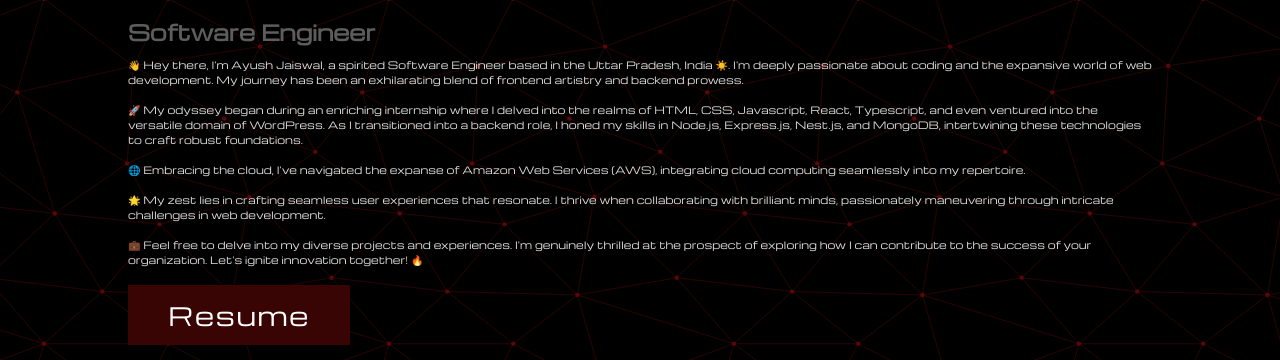
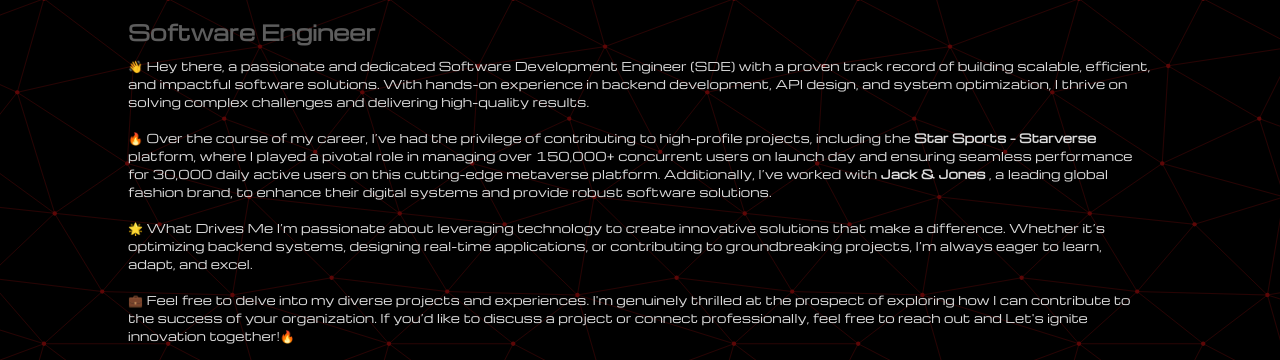
Before and after one commit to Ayushjaisgit/Portfolio, a plain HTML site: page index.html in a window 1280 px wide. Shown: the part 1674-2034 px from the top of the page. Drawn offline with nearby package versions, Linux system fonts and the light colour scheme.

Commit message:
Updated about me and resume

```diff
--- a/index.html
+++ b/index.html
@@ -147,32 +147,37 @@
             <div class="content-div">
               <h3>Software Engineer</h3>
               <p>
-                👋 Hey there, I'm Ayush Jaiswal, a spirited Software Engineer
-                based in the Uttar Pradesh, India ☀️. I'm deeply passionate
-                about coding and the expansive world of web development. My
-                journey has been an exhilarating blend of frontend artistry and
-                backend prowess.<br />
+                👋 Hey there, a passionate and dedicated Software Development
+                Engineer (SDE) with a proven track record of building scalable,
+                efficient, and impactful software solutions. With hands-on
+                experience in backend development, API design, and system
+                optimization, I thrive on solving complex challenges and
+                delivering high-quality results.
                 <br />
-                🚀 My odyssey began during an enriching internship where I
-                delved into the realms of HTML, CSS, Javascript, React,
-                Typescript, and even ventured into the versatile domain of
-                WordPress. As I transitioned into a backend role, I honed my
-                skills in Node.js, Express.js, Nest.js, and MongoDB,
-                intertwining these technologies to craft robust foundations.<br />
                 <br />
-                🌐 Embracing the cloud, I've navigated the expanse of Amazon Web
-                Services (AWS), integrating cloud computing seamlessly into my
-                repertoire.<br />
+
+                🔥 Over the course of my career, I’ve had the privilege of
+                contributing to high-profile projects, including the
+                <b> Star Sports - Starverse </b> platform, where I played a
+                pivotal role in managing over 150,000+ concurrent users on
+                launch day and ensuring seamless performance for 30,000 daily
+                active users on this cutting-edge metaverse platform.
+                Additionally, I’ve worked with <b> Jack & Jones </b>, a leading
+                global fashion brand, to enhance their digital systems and
+                provide robust software solutions.
                 <br />
-                🌟 My zest lies in crafting seamless user experiences that
-                resonate. I thrive when collaborating with brilliant minds,
-                passionately maneuvering through intricate challenges in web
-                development.<br />
+                <br />
+                🌟 What Drives Me I’m passionate about leveraging technology to
+                create innovative solutions that make a difference. Whether it’s
+                optimizing backend systems, designing real-time applications, or
+                contributing to groundbreaking projects, I’m always eager to
+                learn, adapt, and excel.<br />
                 <br />
                 💼 Feel free to delve into my diverse projects and experiences.
                 I'm genuinely thrilled at the prospect of exploring how I can
-                contribute to the success of your organization. Let's ignite
-                innovation together! 🔥
+                contribute to the success of your organization. If you’d like to
+                discuss a project or connect professionally, feel free to reach
+                out and Let's ignite innovation together!🔥
               </p>
               <div class="button">
                 <a href="/Ayush Jaiswal - Resume.pdf" download=""> Resume</a>
@@ -284,8 +289,8 @@
             <div class="work" data-aos="fade-down">
               <img src="img/Screenshot 2024-04-20 085853.png" alt="" />
               <div class="layer">
-                <p  class = 'layer-heading'>KNKY</p>
-                <p  class = 'layer-para'>
+                <p class="layer-heading">KNKY</p>
+                <p class="layer-para">
                   KNKY is a US based social media application for adults (under
                   development).
                 </p>
@@ -297,8 +302,8 @@
             <div class="work" data-aos="fade-down">
               <img src="img/j&j_unmatched.png" alt="" />
               <div class="layer">
-                <p  class = 'layer-heading'>Jack & Jones - Unmatched</p>
-                <p  class = 'layer-para'>
+                <p class="layer-heading">Jack & Jones - Unmatched</p>
+                <p class="layer-para">
                   Jack & Jones - Unmatched is an interactive website which was
                   used to present Jack & Jones' Unmatched Apparel Series.
                 </p>
@@ -313,9 +318,13 @@
             <div class="work" data-aos="fade-up">
               <img src="img/starsports.png" alt="" />
               <div class="layer">
-                <p  class = 'layer-heading'>Star Sports (Disney + Hotstar) - Starverse</p>
-                <p  class = 'layer-para'>
-                  Starverse is a metaverse platform that allows users interact with each other, play quizes, interactive games, and much more.
+                <p class="layer-heading">
+                  Star Sports (Disney + Hotstar) - Starverse
+                </p>
+                <p class="layer-para">
+                  Starverse is a metaverse platform that allows users interact
+                  with each other, play quizes, interactive games, and much
+                  more.
                 </p>
                 <a href="https://disneystarverse.com" target="_blank"
                   ><i class="fas fa-external-link-alt"></i
@@ -325,8 +334,8 @@
             <div class="work" data-aos="fade-down">
               <img src="img/Screenshot (392).png" alt="" />
               <div class="layer">
-                <p class = 'layer-heading'>Tea Pro</p>
-                <p  class = 'layer-para'>
+                <p class="layer-heading">Tea Pro</p>
+                <p class="layer-para">
                   Project Management System (NodeJS, ExpressJS, MongoDB) <br />
                   (As this PMS product is now serving as a template for other
                   companies, the project link cannot be shared publicly)
@@ -348,8 +357,8 @@
             <div class="work" data-aos="fade-up">
               <img src="img/Screenshot (264).png" alt="" />
               <div class="layer">
-                <p  class = 'layer-heading'>Unity Box</p>
-                <p  class = 'layer-para'>
+                <p class="layer-heading">Unity Box</p>
+                <p class="layer-para">
                   Design Customisations according to the Requirement of the
                   client
                 </p>
@@ -362,8 +371,10 @@
             <div class="work" data-aos="fade-up">
               <img src="img/screenshot-ve.png" alt="" />
               <div class="layer">
-                <p  class = 'layer-heading'>Vriksh Enterprises</p>
-                <p  class = 'layer-para'>Single page Business Website - Freelance Project</p>
+                <p class="layer-heading">Vriksh Enterprises</p>
+                <p class="layer-para">
+                  Single page Business Website - Freelance Project
+                </p>
                 <a href="https://vriksh-enterprise.in/" target="_blank"
                   ><i class="fas fa-external-link-alt"></i
                 ></a>
@@ -372,8 +383,10 @@
             <div class="work" data-aos="fade-down">
               <img src="img/Screenshot (173).png" alt="" />
               <div class="layer">
-                <p  class = 'layer-heading'>Dental Square</p>
-                <p  class = 'layer-para'>Dental clinic Website - Freelance Project</p>
+                <p class="layer-heading">Dental Square</p>
+                <p class="layer-para">
+                  Dental clinic Website - Freelance Project
+                </p>
                 <a href="https://dentalsquare.org/" target="_blank"
                   ><i class="fas fa-external-link-alt"></i
                 ></a>
@@ -382,8 +395,8 @@
             <div class="work" data-aos="fade-down">
               <img src="img/Screenshot (172).png" alt="" />
               <div class="layer">
-                <p  class = 'layer-heading'>IMDB React App</p>
-                <p  class = 'layer-para'>
+                <p class="layer-heading">IMDB React App</p>
+                <p class="layer-para">
                   This IMBD React App is a simplified front-end version of the
                   IMDB Website
                 </p>
--- a/style.css
+++ b/style.css
@@ -506,7 +506,7 @@ h4 {
     margin-top: 10px;
     font-family: "Michroma", sans-serif;
     color: gainsboro;
-    font-size: 13px;
+    font-size: 16px;
     line-height: 1.5;
   }
 }
@@ -526,7 +526,7 @@ h4 {
     margin-top: 10px;
     font-family: "Michroma", sans-serif;
     color: gainsboro;
-    font-size: 10px;
+    font-size: 12px;
     line-height: 1.5;
   }
 }
```
Also changed, not shown: 1 other file.
